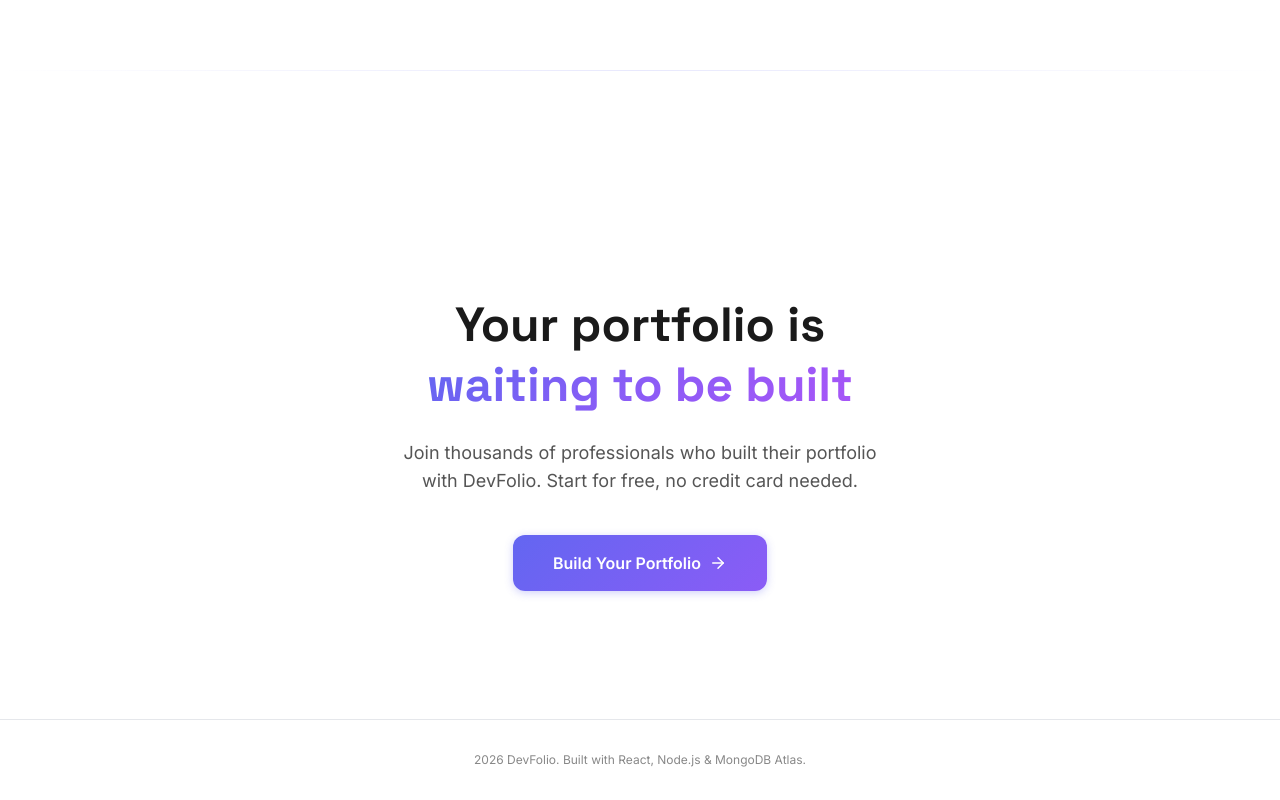
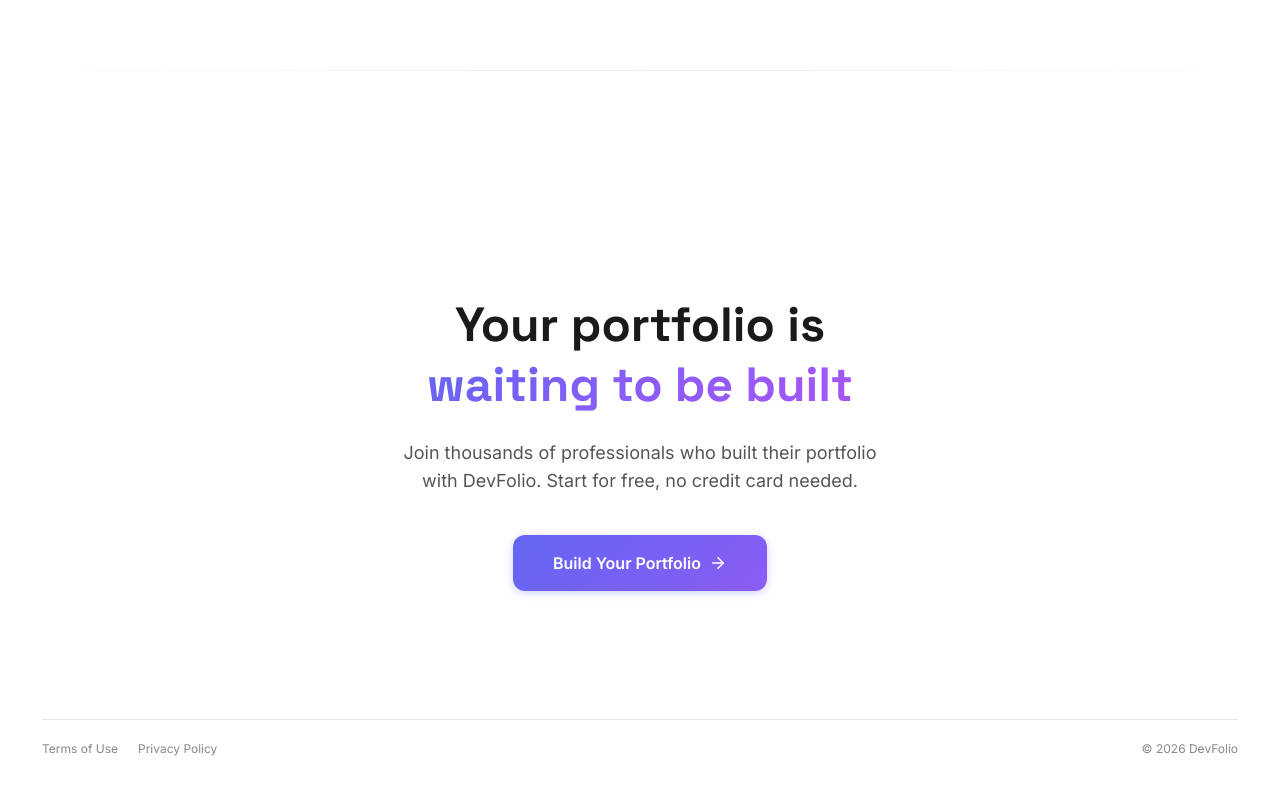
Before and after one commit to Gagan-Zeus/Portfolio-Builder, a React (Vite) app in the folder client/: page / in a window 1280 px wide. Shown: the part 2801-3601 px from the top of the page. After the commit the page ends 3579 px from the top, so only its background shows below. Built offline with nearby package versions, Linux system fonts and the light colour scheme; no server answers.

Commit message:
Updated Login Page And Theme

```diff
--- a/client/src/components/Footer.jsx
+++ b/client/src/components/Footer.jsx
@@ -9,18 +9,10 @@ export default function Footer() {
       <div style={{ maxWidth: 1200, margin: '0 auto', padding: '48px 24px 0' }}>
         <div style={{ display: 'grid', gridTemplateColumns: 'repeat(auto-fit, minmax(160px, 1fr))', gap: 40, marginBottom: 40 }}>
 
-          {/* Product */}
-          <div>
-            <h4 style={colHeadingStyle}>Product</h4>
-            <Link to="/dashboard" style={colLinkStyle}>Portfolio Builder</Link>
-            <Link to="/dashboard" style={colLinkStyle}>Templates</Link>
-          </div>
 
           {/* Support */}
           <div>
             <h4 style={colHeadingStyle}>Support</h4>
-            <Link to="/contact" style={colLinkStyle}>Help Center</Link>
-            <Link to="/contact" style={colLinkStyle}>Contact Us</Link>
             <Link to="/contact" style={colLinkStyle}>Report an Issue</Link>
           </div>
 
@@ -59,10 +51,9 @@ export default function Footer() {
           alignItems: 'center', justifyContent: 'space-between', flexWrap: 'wrap', gap: 12,
         }}>
           <div style={{ display: 'flex', alignItems: 'center', gap: 20 }}>
-            <Link to="/terms" style={{ fontSize: 12, color: '#888', textDecoration: 'none' }}>Terms of Use</Link>
-            <Link to="/privacy" style={{ fontSize: 12, color: '#888', textDecoration: 'none' }}>Privacy Policy</Link>
+            <p style={{ fontSize: 12, color: '#888', margin: 0 }}>© 2026 DevFolio</p>
           </div>
-          <p style={{ fontSize: 12, color: '#888', margin: 0 }}>© 2026 DevFolio</p>
+
         </div>
       </div>
     </footer>
--- a/client/src/pages/AuthPage.jsx
+++ b/client/src/pages/AuthPage.jsx
@@ -364,17 +364,6 @@ export default function AuthPage() {
             )}
           </AnimatePresence>
         </div>
-        <p style={{ textAlign: 'center', fontSize: 11, color: '#999', marginTop: 20, paddingBottom: 8 }}>
-          By continuing, you agree to DevFolio's{' '}
-          <a href="/terms" target="_blank" rel="noopener noreferrer" style={{ color: '#999', textDecoration: 'underline' }}
-            onMouseEnter={e => e.target.style.color = '#4f46e5'} onMouseLeave={e => e.target.style.color = '#999'}>
-            Terms of Use
-          </a>{' '}and{' '}
-          <a href="/privacy" target="_blank" rel="noopener noreferrer" style={{ color: '#999', textDecoration: 'underline' }}
-            onMouseEnter={e => e.target.style.color = '#4f46e5'} onMouseLeave={e => e.target.style.color = '#999'}>
-            Privacy Policy
-          </a>.
-        </p>
       </div>
     </div>
   )
@@ -424,11 +413,17 @@ function EmailStep({ email, setEmail, error, loading, onSubmit }) {
         </button>
       </form>
 
-      <p className="text-xs mt-5 text-center leading-relaxed" style={{ color: '#9ca3af' }}>
-        By continuing, you agree to DevFolio's{' '}
-        <span className="underline cursor-pointer">Terms of Use</span> and{' '}
-        <span className="underline cursor-pointer">Privacy Policy</span>.
-      </p>
+      <p style={{ textAlign: 'center', fontSize: 11, color: '#999', marginTop: 20, paddingBottom: 8 }}>
+          By continuing, you agree to DevFolio's{' '}
+          <a href="/terms" target="_blank" rel="noopener noreferrer" style={{ color: '#999', textDecoration: 'underline' }}
+            onMouseEnter={e => e.target.style.color = '#4f46e5'} onMouseLeave={e => e.target.style.color = '#999'}>
+            Terms of Use
+          </a>{' '}and{' '}
+          <a href="/privacy" target="_blank" rel="noopener noreferrer" style={{ color: '#999', textDecoration: 'underline' }}
+            onMouseEnter={e => e.target.style.color = '#4f46e5'} onMouseLeave={e => e.target.style.color = '#999'}>
+            Privacy Policy
+          </a>.
+        </p>
     </div>
   )
 }
--- a/client/src/pages/Landing.jsx
+++ b/client/src/pages/Landing.jsx
@@ -247,9 +247,17 @@ export default function Landing() {
         </motion.div>
       </section>
 
-      <footer className="py-8 text-center" style={{ borderTop: '1px solid #e5e7eb' }}>
-        <p className="text-xs" style={{ color: '#888' }}>2026 DevFolio. Built with React, Node.js & MongoDB Atlas.</p>
-      </footer>
+
+      <div style={{
+          borderTop: '1px solid #e5e7eb', padding: '20px 0', display: 'flex', marginLeft: 42, marginRight: 42,
+          alignItems: 'center', justifyContent: 'space-between', flexWrap: 'wrap', gap: 12,
+        }}>
+          <div style={{ display: 'flex', alignItems: 'center', gap: 20 }}>
+            <Link to="/terms" style={{ fontSize: 12, color: '#888', textDecoration: 'none' }}>Terms of Use</Link>
+            <Link to="/privacy" style={{ fontSize: 12, color: '#888', textDecoration: 'none' }}>Privacy Policy</Link>
+          </div>
+          <p style={{ fontSize: 12, color: '#888', margin: 0 }}>© 2026 DevFolio</p>
+        </div>
 
       <style>{`@keyframes float { 0%,100%{transform:translateY(0)} 50%{transform:translateY(-12px)} }`}</style>
     </div>
--- a/client/src/pages/PrivacyPolicy.jsx
+++ b/client/src/pages/PrivacyPolicy.jsx
@@ -19,7 +19,7 @@ export default function PrivacyPolicy() {
         <div style={sectionStyle}>
           <h2 style={headingStyle}>1. Information We Collect</h2>
           <p style={paraStyle}>
-            We collect information you provide directly to us, including your name, email address, profile data, and portfolio content. If you sign in using Google or GitHub OAuth, we receive basic profile information (name, email, and avatar) from those services.
+            We collect information you provide directly to us, including your name, email address, profile data, and portfolio content. If you sign in using Google or GitHub OAuth, we receive basic profile information (name, email) from those services.
           </p>
         </div>
 
```
